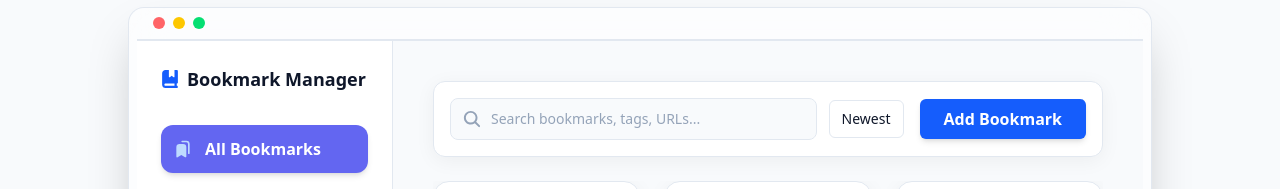
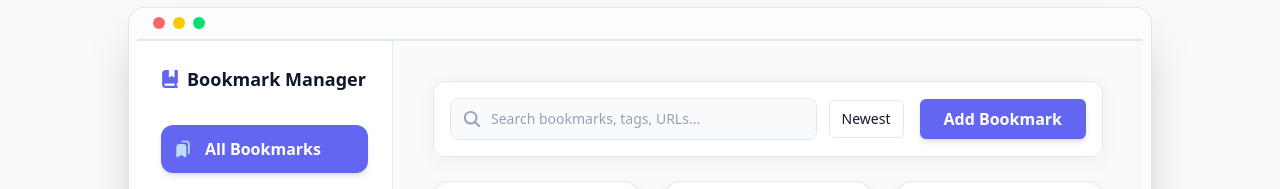
Before and after one commit to satwinder9069/bookmark-manager-frontend, a React (Vite) app: page / in a window 1280 px wide. Shown: the part 679-868 px from the top of the page. Built offline with nearby package versions, Linux system fonts and the light colour scheme; no server answers.

Commit message:
Ui improvements

```diff
--- a/src/components/layout/Sidebar.jsx
+++ b/src/components/layout/Sidebar.jsx
@@ -10,7 +10,7 @@ function Sidebar({ onFilterChange, activeFilter, onLogout, tags = [] }) {
     return (
         <div className='w-64 h-screen sticky top-0 overflow-y-auto bg-[var(--color-bg-secondary)] p-6 flex flex-col' >
             <div className='text-lg font-bold text-[var(--color-text-primary)] mb-8 flex items-center space-x-2'>
-                <FaBookBookmark className='text-blue-600' />
+                <FaBookBookmark className='text-[var(--color-accent)]' />
                 <span>Bookmark Manager</span>
 
             </div>
--- a/src/components/ui/LandingPage.jsx
+++ b/src/components/ui/LandingPage.jsx
@@ -122,7 +122,7 @@ function LandingPage({ onToggleAuthMode }) {
               {/* Sidebar Mock (Matches Sidebar.jsx) */}
               <div className="w-64 bg-[var(--color-bg-secondary)] p-6 hidden sm:flex flex-col border-r border-[var(--color-border)] shrink-0">
                 <div className="text-lg font-bold text-[var(--color-text-primary)] mb-8 flex items-center space-x-2">
-                  <FaBookBookmark className="text-blue-600 shrink-0" />
+                  <FaBookBookmark className="text-[var(--color-accent)] shrink-0" />
                   <span className="truncate">Bookmark Manager</span>
                 </div>
                 <nav className="space-y-4">
@@ -155,7 +155,7 @@ function LandingPage({ onToggleAuthMode }) {
                     </div>
                     <div className="hidden md:flex items-center space-x-4">
                       <div className="border border-[var(--color-border)] rounded-md px-3 py-2 text-sm text-[var(--color-text-primary)] bg-[var(--color-bg-secondary)]">Newest</div>
-                      <div className="bg-blue-600 text-white font-semibold px-4 py-2 text-sm md:text-base lg:px-6 rounded-md shadow-md">Add Bookmark</div>
+                      <div className="bg-[var(--color-accent)] text-white font-semibold px-4 py-2 text-sm md:text-base lg:px-6 rounded-md shadow-md">Add Bookmark</div>
                     </div>
                   </div>
                 </div>
```
